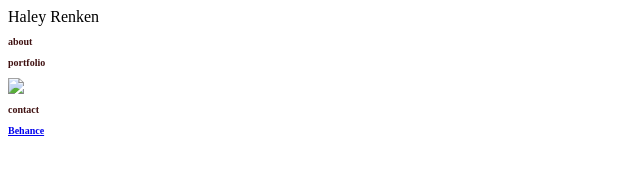
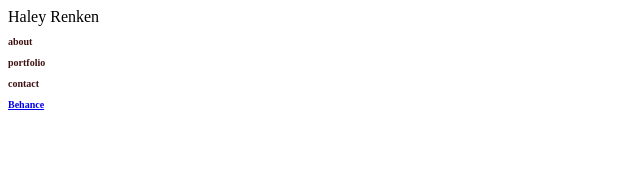
Before and after one commit to haleyrenken/haleyrenken.github.io, a plain HTML site: page index.html in a window 1280 px wide. Shown: the whole page, without its empty margins (0-640 px from the left). Drawn offline with Linux system fonts and the light colour scheme.

Commit message:
Update index.html

```diff
--- a/index.html
+++ b/index.html
@@ -3,8 +3,6 @@
 Haley Renken
 <p>about</p>
 <p> portfolio</p>
-<p><img src=   /></p>
-
 <p>contact</p>
 
 <p><a href="http://www.behance.com/haleyrenken"> Behance </a></p>
```
